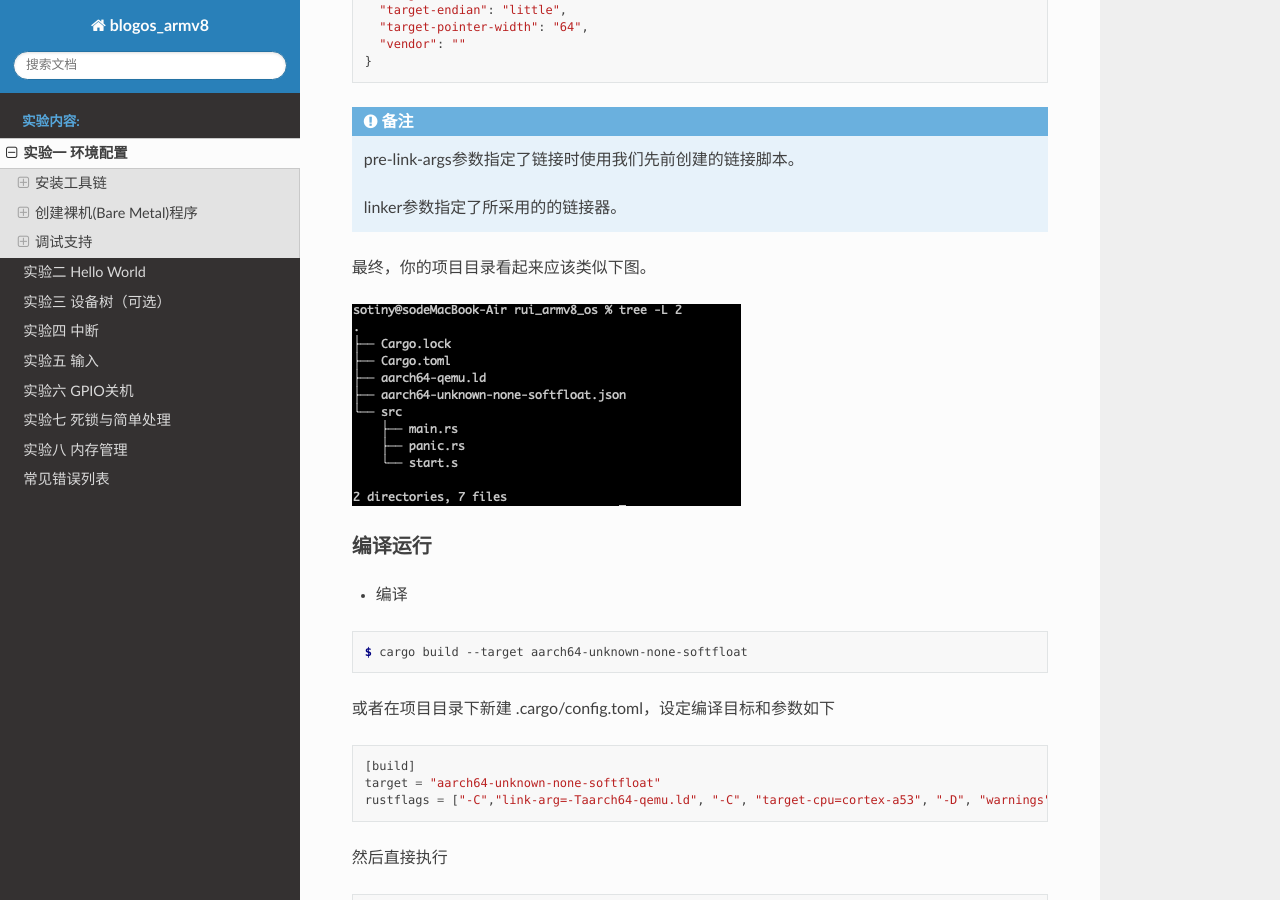
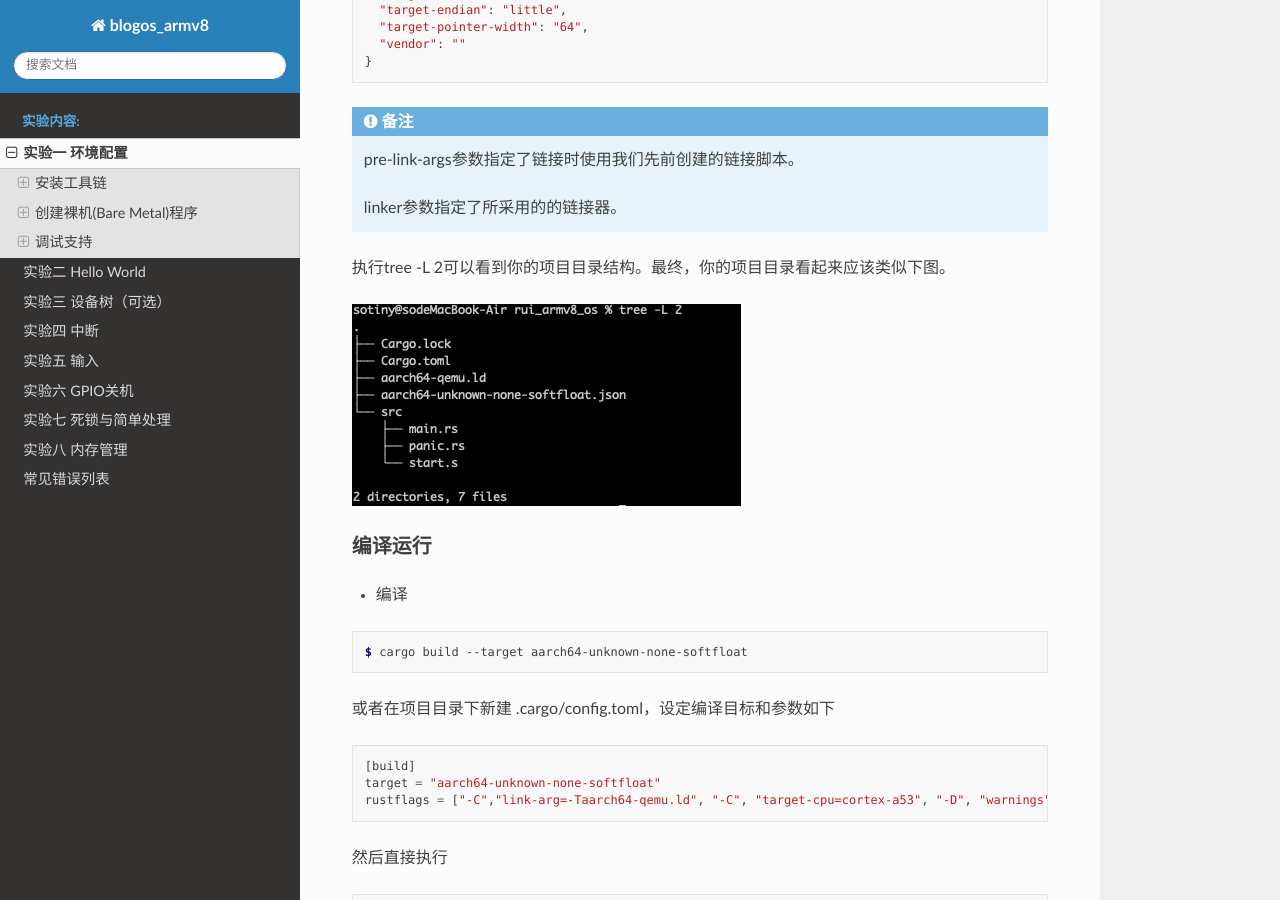
Before and after one commit to sotinyatgithub/os2022exps, a Sphinx documentation site: the page built from source/exp1/index.rst, in a window 1280 px wide and 900 px high, scrolled down 6206 px. Built offline with Sphinx 7.4.7 and the Read the Docs theme 2.0.0, drawn with Linux system fonts in a browser that asks for light colours.

Commit message:
使用tree命令

```diff
--- a/source/exp1/index.rst
+++ b/source/exp1/index.rst
@@ -313,7 +313,7 @@ start.s源码
 
 	linker参数指定了所采用的的链接器。
 
-最终，你的项目目录看起来应该类似下图。
+执行tree -L 2可以看到你的项目目录结构。最终，你的项目目录看起来应该类似下图。
 
 .. image:: dir_tree.png
 
```
